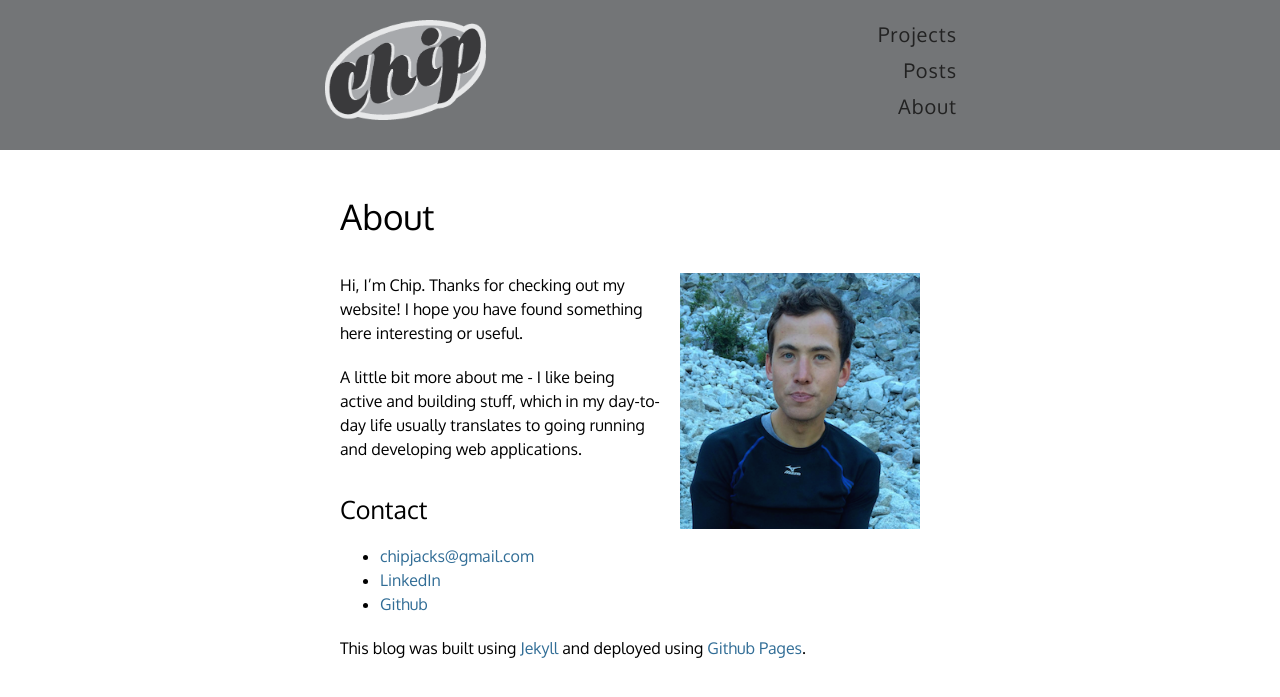
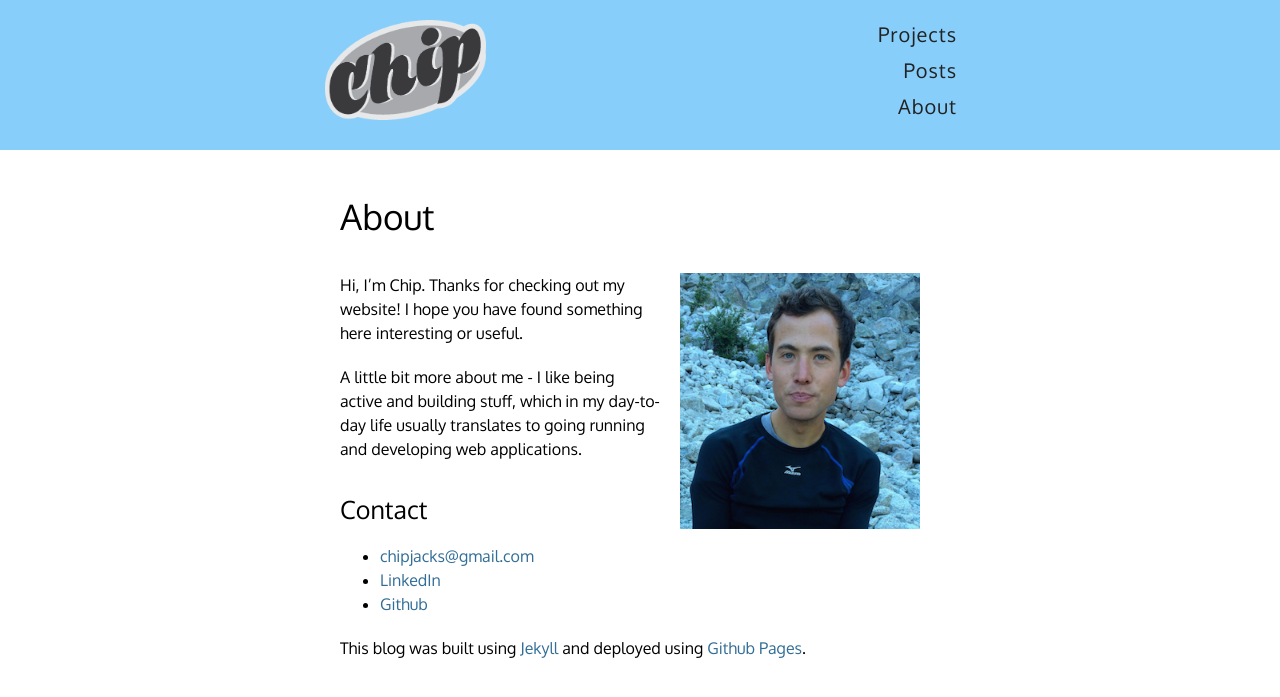
Before and after one commit to chipjacks/chipjacks.github.io, a Jekyll site: the page built from about/index.markdown, in a window 1280 px wide. Shown: the top 697 px of the page. Built offline with Jekyll 4.4.1, drawn with Linux system fonts in a browser that asks for light colours.

Commit message:
Change color

```diff
--- a/css/main.css
+++ b/css/main.css
@@ -190,7 +190,7 @@ ul .pl-snippet {
 }
 
 .header {
-	background: rgb(115,117,119);
+	background: lightskyblue;
 }
 
 
```
